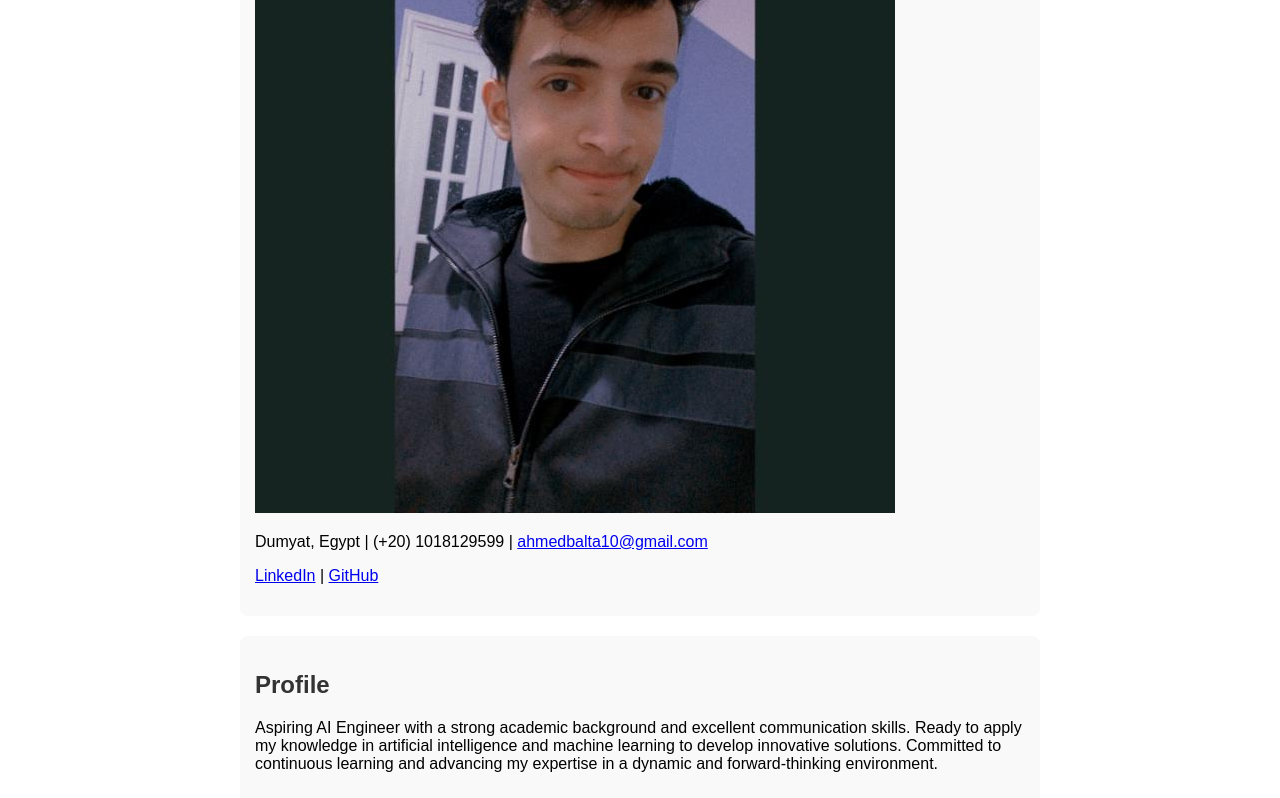
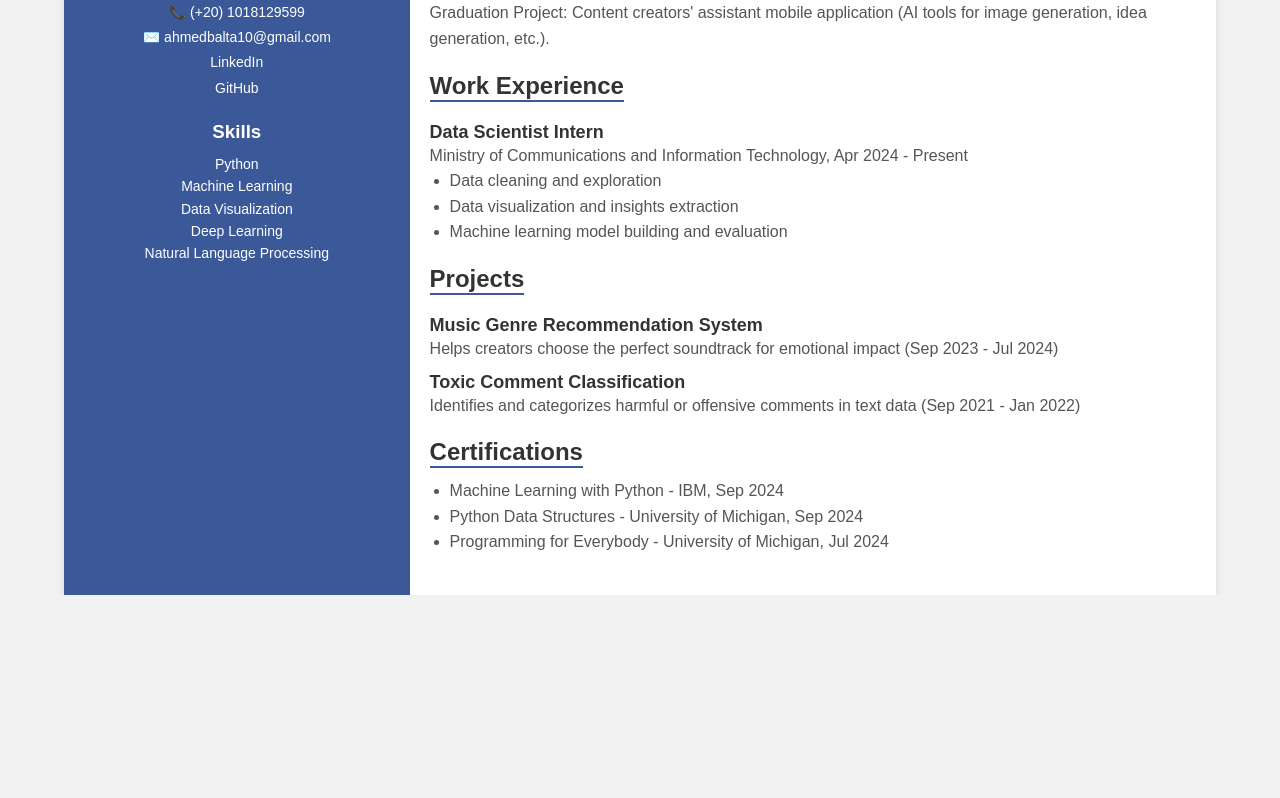
Before and after one commit to Balta8/Ahmed_CV, a plain HTML site: page index.html in a window 1280 px wide. Shown: the part 222-1020 px from the top of the page. After the commit the page ends 817 px from the top, so only its background shows below. Drawn offline with Linux system fonts and the light colour scheme.

Commit message:
index.html

```diff
--- a/index.html
+++ b/index.html
@@ -4,72 +4,75 @@
     <meta charset="UTF-8">
     <meta name="viewport" content="width=device-width, initial-scale=1.0">
     <title>Ahmed Mohamed Balta - CV</title>
-    <style>
-        body { font-family: Arial, sans-serif; margin: 20px; }
-        h1, h2 { color: #333; }
-        .container { max-width: 800px; margin: auto; }
-        .contact-info, .profile, .education, .experience, .projects, .skills, .certifications { padding: 15px; background-color: #f9f9f9; margin-bottom: 20px; border-radius: 8px; }
-        .profile img { max-width: 150px; border-radius: 50%; }
-        .section { margin-bottom: 20px; }
-    </style>
+    <link rel="stylesheet" href="style.css">
 </head>
 <body>
     <div class="container">
-        <h1>Ahmed Mohamed Balta</h1>
+        <!-- Sidebar Section -->
+        <div class="sidebar">
+            <img src="Ahmed Balta.jpg" alt="Ahmed Mohamed Balta" class="profile-pic">
+            <h2>Ahmed Mohamed Balta</h2>
             <div class="contact-info">
-            <img src="Ahmed Balta.jpg" alt="Profile Picture">
-            <p>Dumyat, Egypt | (+20) 1018129599 | <a href="mailto:ahmedbalta10@gmail.com">ahmedbalta10@gmail.com</a></p>
-            <p><a href="https://www.linkedin.com/in/ahmed-balta-52302b268">LinkedIn</a> | <a href="https://github.com/Balta8">GitHub</a></p>
+                <p>📞 (+20) 1018129599</p>
+                <p>✉️ ahmedbalta10@gmail.com</p>
+                <p><a href="https://www.linkedin.com/in/ahmed-balta-52302b268">LinkedIn</a></p>
+                <p><a href="https://github.com/Balta8">GitHub</a></p>
+            </div>
+            <div class="skills">
+                <h3>Skills</h3>
+                <ul>
+                    <li>Python</li>
+                    <li>Machine Learning</li>
+                    <li>Data Visualization</li>
+                    <li>Deep Learning</li>
+                    <li>Natural Language Processing</li>
+                    <!-- Add other skills here -->
+                </ul>
+            </div>
         </div>
 
-        <div class="profile section">
+        <!-- Main Content Section -->
+        <div class="main-content">
+            <section class="profile">
                 <h2>Profile</h2>
-            <p>Aspiring AI Engineer with a strong academic background and excellent communication skills. Ready to apply my knowledge in artificial intelligence and machine learning to develop innovative solutions. Committed to continuous learning and advancing my expertise in a dynamic and forward-thinking environment.</p>
-        </div>
+                <p>Aspiring AI Engineer with a strong academic background and excellent communication skills. Ready to apply my knowledge in artificial intelligence and machine learning to develop innovative solutions.</p>
+            </section>
 
-        <div class="education section">
+            <section class="education">
                 <h2>Education</h2>
-            <p>Bachelor's degree with honor in Artificial Intelligence (B+), Kafr Elsheikh University, Sep 2020 - Jul 2024</p>
-            <p>Graduation Project: Content creators' assistant mobile application (empowering content creators with AI tools like image generation, idea generation, voice generation, music recommendation, and speech to text).</p>
-        </div>
+                <p><strong>Bachelor's degree in Artificial Intelligence</strong> (B+), Kafr Elsheikh University</p>
+                <p>Sep 2020 - Jul 2024</p>
+                <p>Graduation Project: Content creators' assistant mobile application (AI tools for image generation, idea generation, etc.).</p>
+            </section>
 
-        <div class="experience section">
+            <section class="experience">
                 <h2>Work Experience</h2>
-            <p>Data Scientist Intern, Ministry of Communications and Information Technology, Apr 2024 - Present</p>
+                <h3>Data Scientist Intern</h3>
+                <p>Ministry of Communications and Information Technology, Apr 2024 - Present</p>
                 <ul>
-                <li>Cleaning data and exploration</li>
-                <li>Visualize and get insights from data</li>
-                <li>Build and evaluate machine learning model</li>
+                    <li>Data cleaning and exploration</li>
+                    <li>Data visualization and insights extraction</li>
+                    <li>Machine learning model building and evaluation</li>
                 </ul>
-        </div>
+            </section>
 
-        <div class="projects section">
+            <section class="projects">
                 <h2>Projects</h2>
-            <p><b>Music genre recommendation system</b> - Helps creators choose the perfect soundtrack, enhancing the emotional impact of their videos (Sep 2023 - Jul 2024)</p>
-            <p><b>Toxic comment classification</b> - Identifying and categorizing harmful or offensive comments in text data (Sep 2021 - Jan 2022)</p>
-        </div>
+                <h3>Music Genre Recommendation System</h3>
+                <p>Helps creators choose the perfect soundtrack for emotional impact (Sep 2023 - Jul 2024)</p>
 
-        <div class="skills section">
-            <h2>Technical Skills</h2>
-            <ul>
-                <li>Programming Languages: Proficient in Python, familiarity with Java and C++.</li>
-                <li>Machine Learning Algorithms: Solid understanding of supervised and unsupervised learning.</li>
-                <li>Deep Learning: Experience with neural networks, CNNs, RNNs, LSTMs, and transformers.</li>
-                <li>Natural Language Processing (NLP): Skilled in text processing, tokenization, sentiment analysis, and topic modeling.</li>
-                <li>Computer Vision: Knowledge of image processing, object detection, and image segmentation.</li>
-                <li>Data Processing and ETL: Expertise in data cleaning, preprocessing, and transformation.</li>
-                <li>Data Visualization: Proficiency in visualization tools like Matplotlib, Seaborn, and Plotly.</li>
-                <li>Statistical Analysis: Strong foundation in probability, statistics, and hypothesis testing.</li>
-            </ul>
-        </div>
+                <h3>Toxic Comment Classification</h3>
+                <p>Identifies and categorizes harmful or offensive comments in text data (Sep 2021 - Jan 2022)</p>
+            </section>
 
-        <div class="certifications section">
+            <section class="certifications">
                 <h2>Certifications</h2>
                 <ul>
                     <li>Machine Learning with Python - IBM, Sep 2024</li>
                     <li>Python Data Structures - University of Michigan, Sep 2024</li>
-                <li>Programming for Everybody (Getting Started with Python) - University of Michigan, Jul 2024</li>
+                    <li>Programming for Everybody - University of Michigan, Jul 2024</li>
                 </ul>
+            </section>
         </div>
     </div>
 </body>
```
Lines whose indentation alone changed are shown as unchanged.
